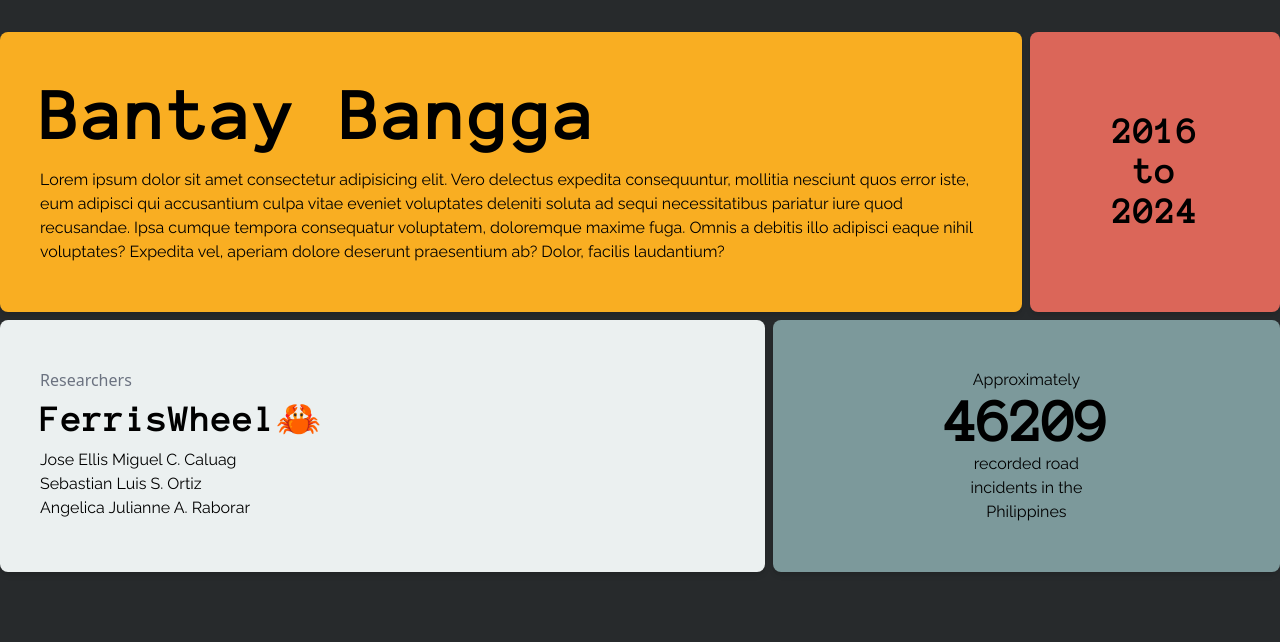
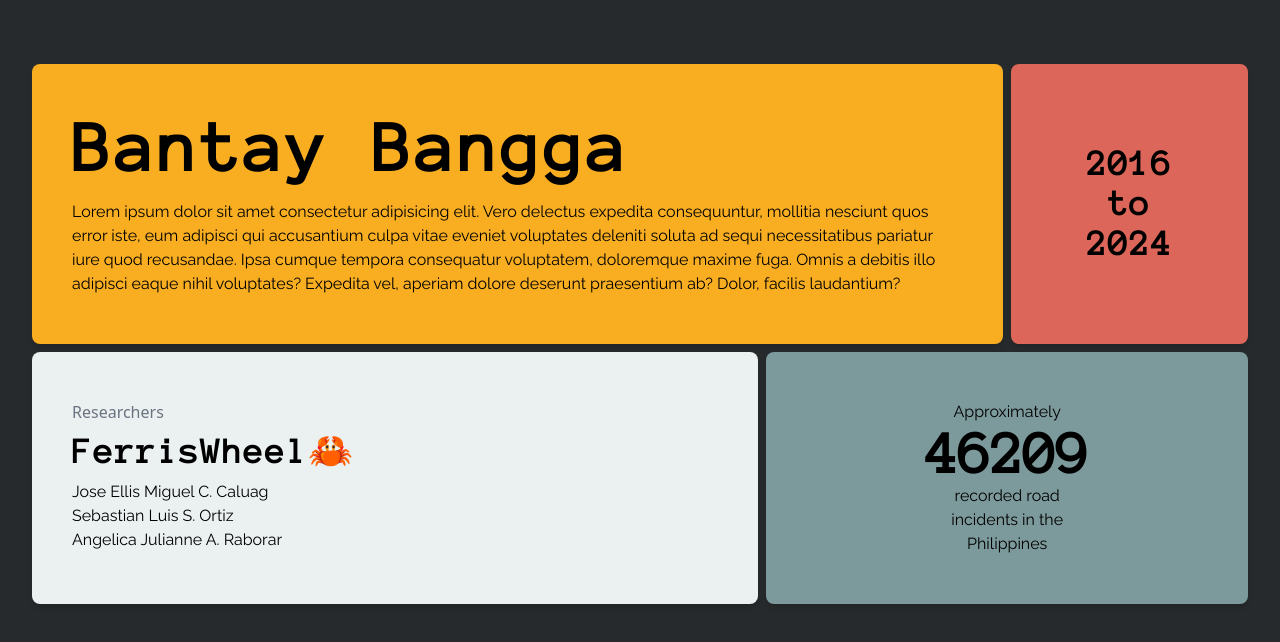
Before and after one commit to bantay-bangga/bantay-bangga.github.io, a SvelteKit app: page / in a window 1280 px wide. Shown: the top 642 px of the page. Built offline with nearby package versions, Linux system fonts and the light colour scheme.

Commit message:
fix: add padding around container for sizing

```diff
--- a/src/routes/+layout.svelte
+++ b/src/routes/+layout.svelte
@@ -2,6 +2,6 @@
     import './app.css';
 </script>
 
-<div class="mx-auto my-8 max-w-7xl">
+<div class="mx-auto my-8 max-w-7xl p-8">
     <slot />
 </div>
```
